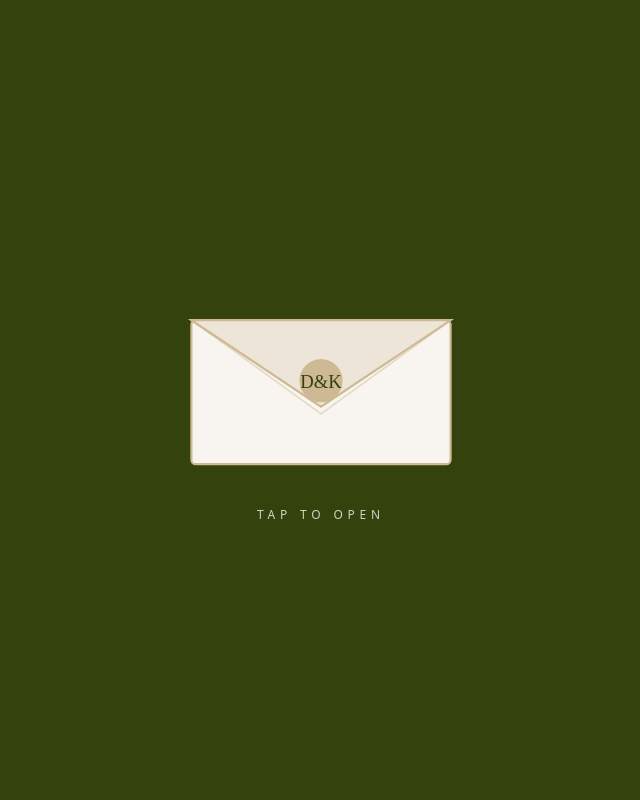
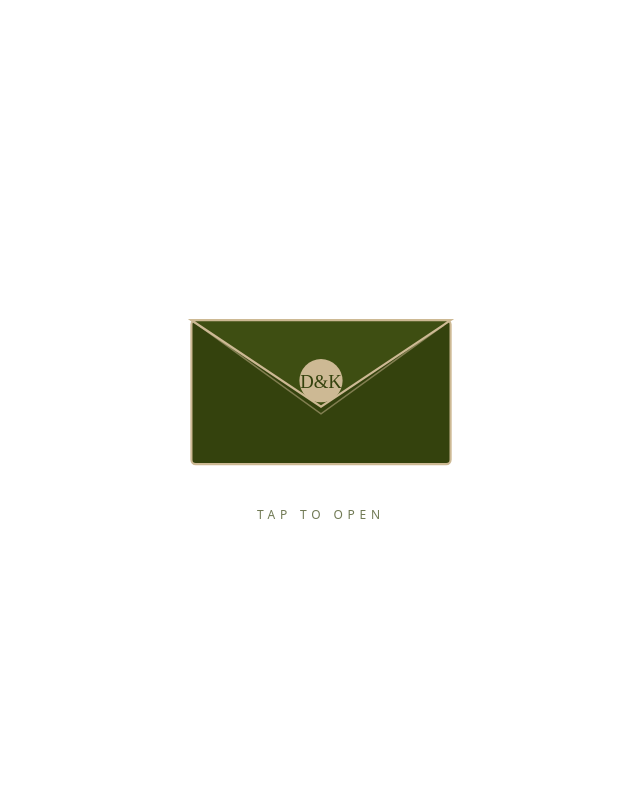
Before and after one commit to dancode2153/DanandKailaWeddingWebsite, a React (Vite) app: page / in a window 1280 px wide. Shown: the top 800 px of the page, without its empty margins (319-959 px from the left). Built offline with nearby package versions, Linux system fonts and the light colour scheme.

Commit message:
Recolor envelope intro: white background, forest-green envelope
Co-Authored-By: Claude Sonnet 5 <noreply@anthropic.com>

```diff
--- a/src/components/EnvelopeIntro.jsx
+++ b/src/components/EnvelopeIntro.jsx
@@ -24,7 +24,7 @@ function EnvelopeIntro() {
 
   return (
     <div
-      className={`fixed inset-0 z-[60] flex items-center justify-center bg-forest transition-opacity duration-700 ${
+      className={`fixed inset-0 z-[60] flex items-center justify-center bg-white transition-opacity duration-700 ${
         opening ? "opacity-0 pointer-events-none" : "opacity-100"
       }`}
     >
@@ -41,7 +41,7 @@ function EnvelopeIntro() {
             width="180"
             height="100"
             rx="3"
-            fill="#F8F5F0"
+            fill="#34420D"
             stroke="#CDB994"
             strokeWidth="1.5"
           />
@@ -54,7 +54,7 @@ function EnvelopeIntro() {
           />
           <path
             d="M10 30 L190 30 L100 90 Z"
-            fill="#EDE6D8"
+            fill="#3E4E12"
             stroke="#CDB994"
             strokeWidth="1.5"
             className={`transition-all ${
@@ -87,7 +87,7 @@ function EnvelopeIntro() {
           </text>
         </svg>
 
-        <span className="text-cream/80 text-xs uppercase tracking-[0.4em] group-hover:text-gold transition-colors duration-[1400ms] ease-[cubic-bezier(0.45,0,0.2,1)]">
+        <span className="text-forest/70 text-xs uppercase tracking-[0.4em] group-hover:text-gold transition-colors duration-[1400ms] ease-[cubic-bezier(0.45,0,0.2,1)]">
           Tap to Open
         </span>
       </button>
```
